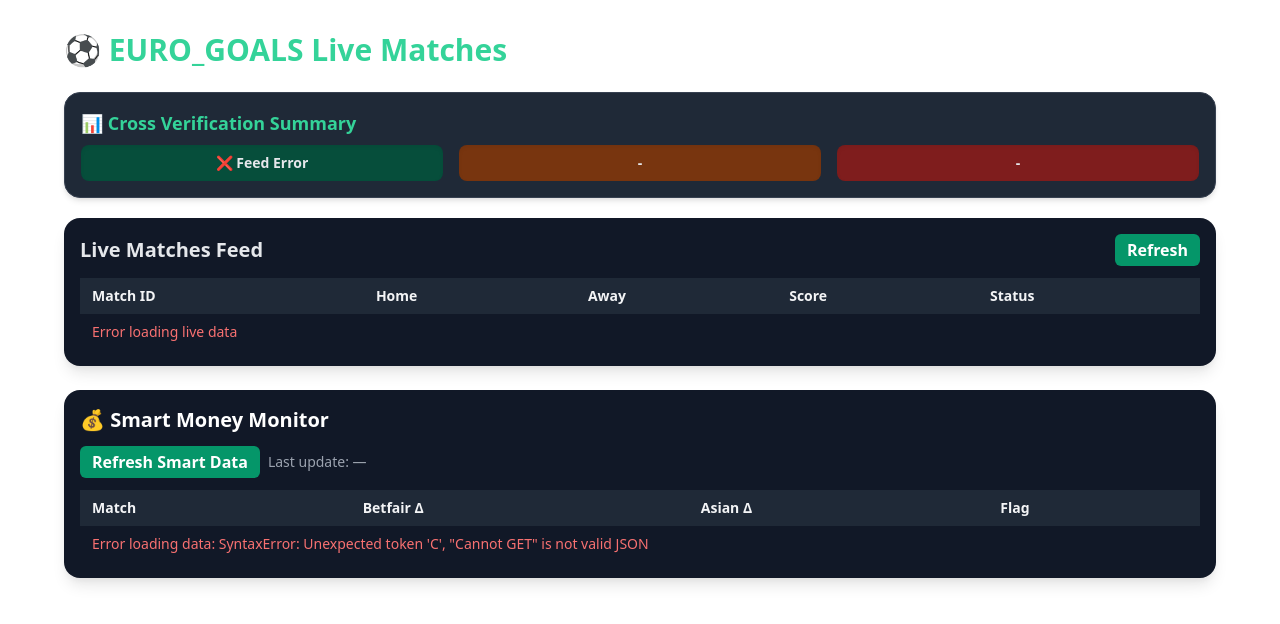
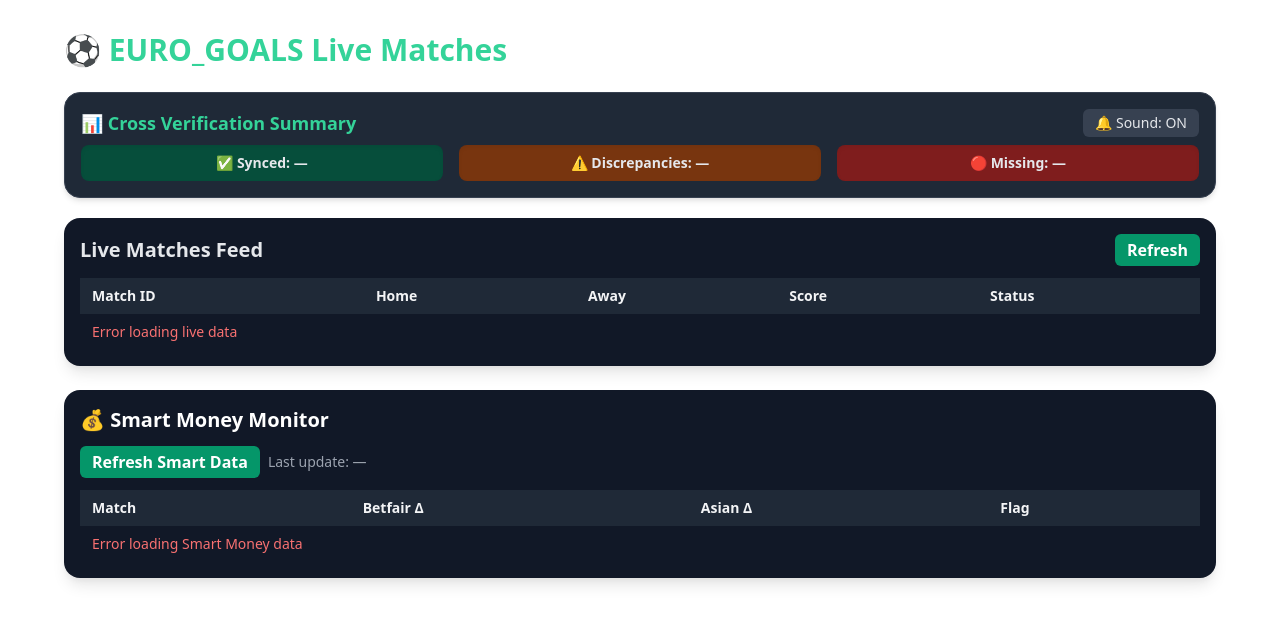
Before and after one commit to pierros1402/EURO_GOALS, a Flask app: template templates/live.html in a window 1280 px wide. Shown: the top 624 px of the page. Run offline with Flask 3, Linux system fonts and the light colour scheme; the template is opened without the code that fills it, so the values that code supplies are empty.

Commit message:
Update live.html

```diff
--- a/templates/live.html
+++ b/templates/live.html
@@ -6,7 +6,6 @@
   <title>EURO_GOALS Live Panel</title>
   <link href="https://cdn.jsdelivr.net/npm/tailwindcss@2.2.19/dist/tailwind.min.css" rel="stylesheet">
   <style>
-    /* Animation effect for Cross Verification summary changes */
     .flash-change {
       animation: flash 1s ease-in-out;
     }
@@ -26,12 +25,19 @@
     <!-- CROSS VERIFICATION SUMMARY BAR -->
     <!-- ============================================== -->
     <div id="cross-summary" class="bg-gray-800 rounded-2xl p-4 mb-5 shadow-md border border-gray-700">
-      <h2 class="text-lg font-semibold mb-2 text-green-400">📊 Cross Verification Summary</h2>
+      <div class="flex justify-between items-center mb-2">
+        <h2 class="text-lg font-semibold text-green-400">📊 Cross Verification Summary</h2>
+        <button id="soundToggle"
+          class="bg-gray-700 hover:bg-gray-600 text-sm px-3 py-1 rounded-md">
+          🔔 Sound: ON
+        </button>
+      </div>
       <div class="grid grid-cols-3 gap-4 text-center text-sm font-semibold">
-        <div id="cross-ok" class="bg-green-900 p-2 rounded-lg shadow-inner transition-all">✅ Synced: —</div>
-        <div id="cross-warn" class="bg-yellow-900 p-2 rounded-lg shadow-inner transition-all">⚠️ Discrepancies: —</div>
-        <div id="cross-miss" class="bg-red-900 p-2 rounded-lg shadow-inner transition-all">🔴 Missing: —</div>
+        <div id="cross-ok" class="bg-green-900 p-2 rounded-lg shadow-inner">✅ Synced: —</div>
+        <div id="cross-warn" class="bg-yellow-900 p-2 rounded-lg shadow-inner">⚠️ Discrepancies: —</div>
+        <div id="cross-miss" class="bg-red-900 p-2 rounded-lg shadow-inner">🔴 Missing: —</div>
       </div>
+      <audio id="alertSound" src="https://assets.mixkit.co/sfx/preview/mixkit-alert-quick-chime-766.mp3" preload="auto"></audio>
     </div>
 
     <!-- ============================================== -->
@@ -99,9 +105,30 @@
   <!-- JAVASCRIPT SECTION -->
   <!-- ============================================== -->
   <script>
-  // ==============================
+  // ====================================
+  // SOUND TOGGLE
+  // ====================================
+  const soundToggle = document.getElementById('soundToggle');
+  const alertSound = document.getElementById('alertSound');
+  let soundEnabled = localStorage.getItem('soundEnabled') !== 'false';
+
+  function updateSoundButton() {
+    soundToggle.textContent = soundEnabled ? '🔔 Sound: ON' : '🔕 Sound: OFF';
+  }
+
+  soundToggle.addEventListener('click', () => {
+    soundEnabled = !soundEnabled;
+    localStorage.setItem('soundEnabled', soundEnabled);
+    updateSoundButton();
+  });
+
+  updateSoundButton();
+
+  // ====================================
   // CROSS VERIFICATION SUMMARY
-  // ==============================
+  // ====================================
+  let lastWarnCount = 0;
+
   async function loadCrossSummary() {
     try {
       const res = await fetch('/api/discrepancies');
@@ -111,33 +138,26 @@
       const warn = data.summary?.discrepancies ?? 0;
       const miss = data.summary?.missing ?? 0;
 
-      const okEl = document.getElementById('cross-ok');
-      const warnEl = document.getElementById('cross-warn');
-      const missEl = document.getElementById('cross-miss');
+      document.getElementById('cross-ok').textContent = `✅ Synced: ${ok}`;
+      document.getElementById('cross-warn').textContent = `⚠️ Discrepancies: ${warn}`;
+      document.getElementById('cross-miss').textContent = `🔴 Missing: ${miss}`;
 
-      // Animation when value changes
-      [okEl, warnEl, missEl].forEach(el => el.classList.remove('flash-change'));
-      void okEl.offsetWidth; // force reflow
-      okEl.classList.add('flash-change');
-      warnEl.classList.add('flash-change');
-      missEl.classList.add('flash-change');
-
-      okEl.textContent = `✅ Synced: ${ok}`;
-      warnEl.textContent = `⚠️ Discrepancies: ${warn}`;
-      missEl.textContent = `🔴 Missing: ${miss}`;
+      if (warn > lastWarnCount && soundEnabled) {
+        alertSound.currentTime = 0;
+        alertSound.play().catch(() => {});
+      }
+      lastWarnCount = warn;
     } catch (e) {
       console.error('[CROSS_VERIFICATION] Error:', e);
-      document.getElementById('cross-ok').textContent = '❌ Feed Error';
-      document.getElementById('cross-warn').textContent = '-';
-      document.getElementById('cross-miss').textContent = '-';
     }
   }
+
   window.addEventListener('load', loadCrossSummary);
   setInterval(loadCrossSummary, 45000);
 
-  // ==============================
+  // ====================================
   // LIVE MATCHES REFRESH
-  // ==============================
+  // ====================================
   async function loadLive() {
     const tbody = document.getElementById('live-body');
     try {
@@ -156,16 +176,17 @@
         `;
         tbody.appendChild(row);
       });
-    } catch (e) {
+    } catch {
       tbody.innerHTML = `<tr><td colspan="5" class="text-red-400 px-3 py-2">Error loading live data</td></tr>`;
     }
   }
+
   document.getElementById('refreshLive').addEventListener('click', loadLive);
   window.addEventListener('load', loadLive);
 
-  // ==============================
+  // ====================================
   // SMART MONEY MONITOR
-  // ==============================
+  // ====================================
   async function loadSmartMoney(auto = false) {
     const tbody = document.getElementById('smart-body');
     const timeEl = document.getElementById('lastUpdate');
@@ -188,13 +209,12 @@
         `;
         tbody.appendChild(row);
       });
-      const now = new Date().toLocaleTimeString();
-      timeEl.textContent = "Last update: " + now;
-    } catch (e) {
-      tbody.innerHTML =
-        `<tr><td colspan="4" class="text-red-400 px-3 py-2">Error loading data: ${e}</td></tr>`;
+      timeEl.textContent = "Last update: " + new Date().toLocaleTimeString();
+    } catch {
+      tbody.innerHTML = `<tr><td colspan="4" class="text-red-400 px-3 py-2">Error loading Smart Money data</td></tr>`;
     }
   }
+
   document.getElementById('refreshSmart').addEventListener('click', () => loadSmartMoney(false));
   setInterval(() => loadSmartMoney(true), 30000);
   window.addEventListener('load', () => loadSmartMoney(true));
```
